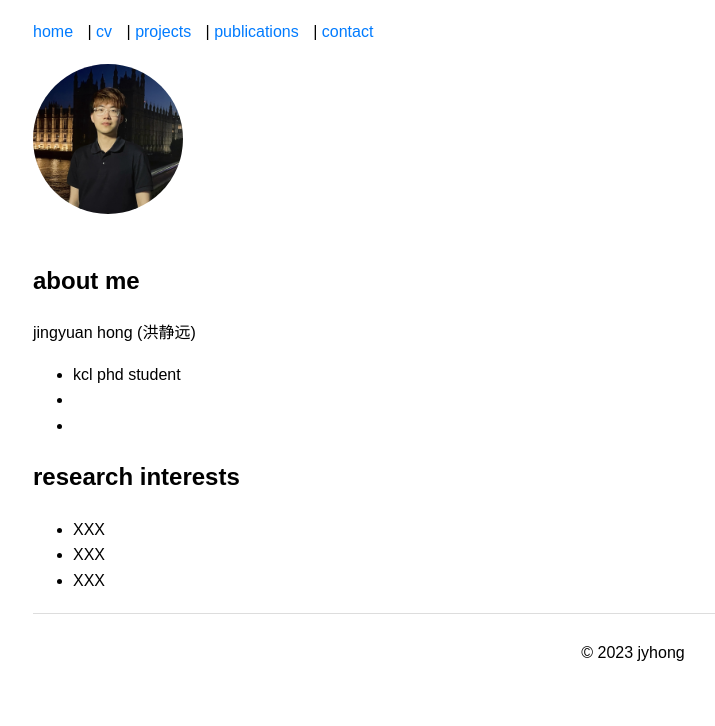
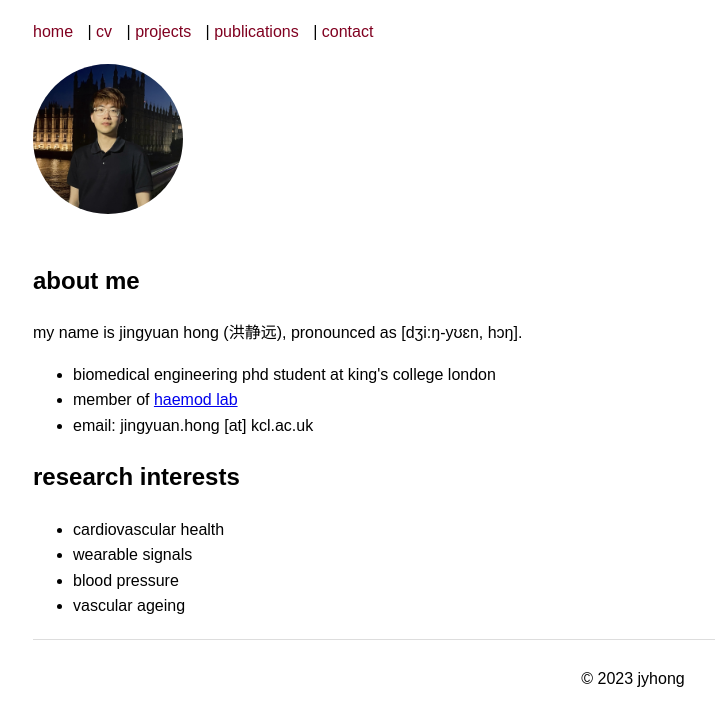
Before and after one commit to jingyuanhong/jingyuanhong.github.io, a plain HTML site: page index.html in a window 1280 px wide. Shown: the part 94-820 px from the top of the page, without its empty margins (7-722 px from the left). Drawn offline with Linux system fonts and the light colour scheme.

Commit message:
Initial commit

```diff
--- a/index.html
+++ b/index.html
@@ -24,21 +24,20 @@
 
         <section>
             <h2>about me</h2>
-            <p>jingyuan hong (洪静远)</p>
+            <p>my name is jingyuan hong (洪静远), pronounced as [dʒi:ŋ-yʊɛn, hɔŋ].</p>
             <ul>
-                <li>kcl phd student</li>
-                <li></li>
-                <li></li>
-                <!-- ...其他介绍点... -->
+                <li>biomedical engineering phd student at king's college london</li>
+                <li>member of <a href="http://haemod.uk/">haemod lab</a></li>
+                <li>email: jingyuan.hong [at] kcl.ac.uk</li>
             </ul>
         </section>
         <section>
             <h2>research interests</h2>
             <ul>
-                <li>XXX</li>
-                <li>XXX</li>
-                <li>XXX</li>
-                <!-- ...其他研究方向... -->
+                <li>cardiovascular health</li>
+                <li>wearable signals</li>
+                <li>blood pressure</li>
+                <li>vascular ageing</li>
             </ul>
         </section>
     </main>
--- a/styles.css
+++ b/styles.css
@@ -21,7 +21,7 @@ header h1 {
 nav a {
     text-decoration: none;
     margin-right: 10px;
-    color: #007BFF;
+    color: #800020;
 }
 
 nav a:hover {
```
Also changed, not shown: contact.html (+2 -2 lines), cv.html (+6 -7 lines).
